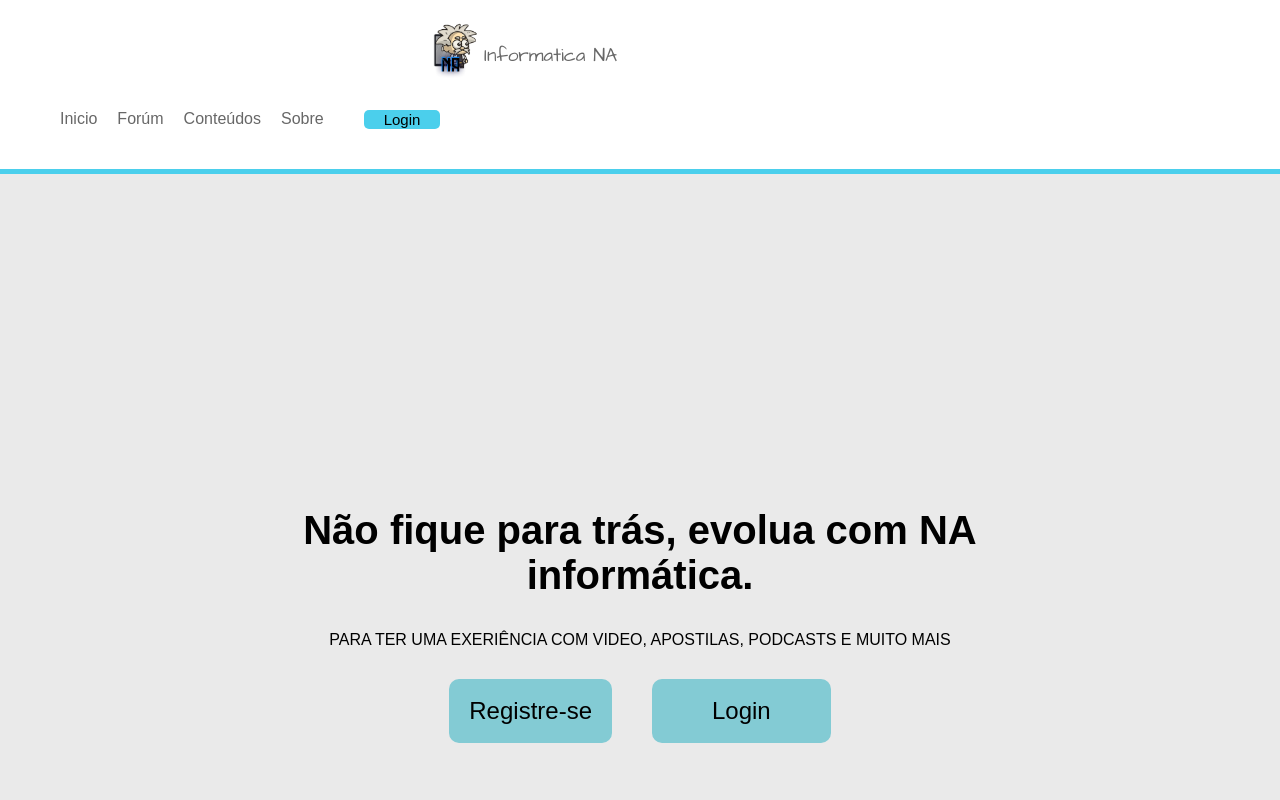
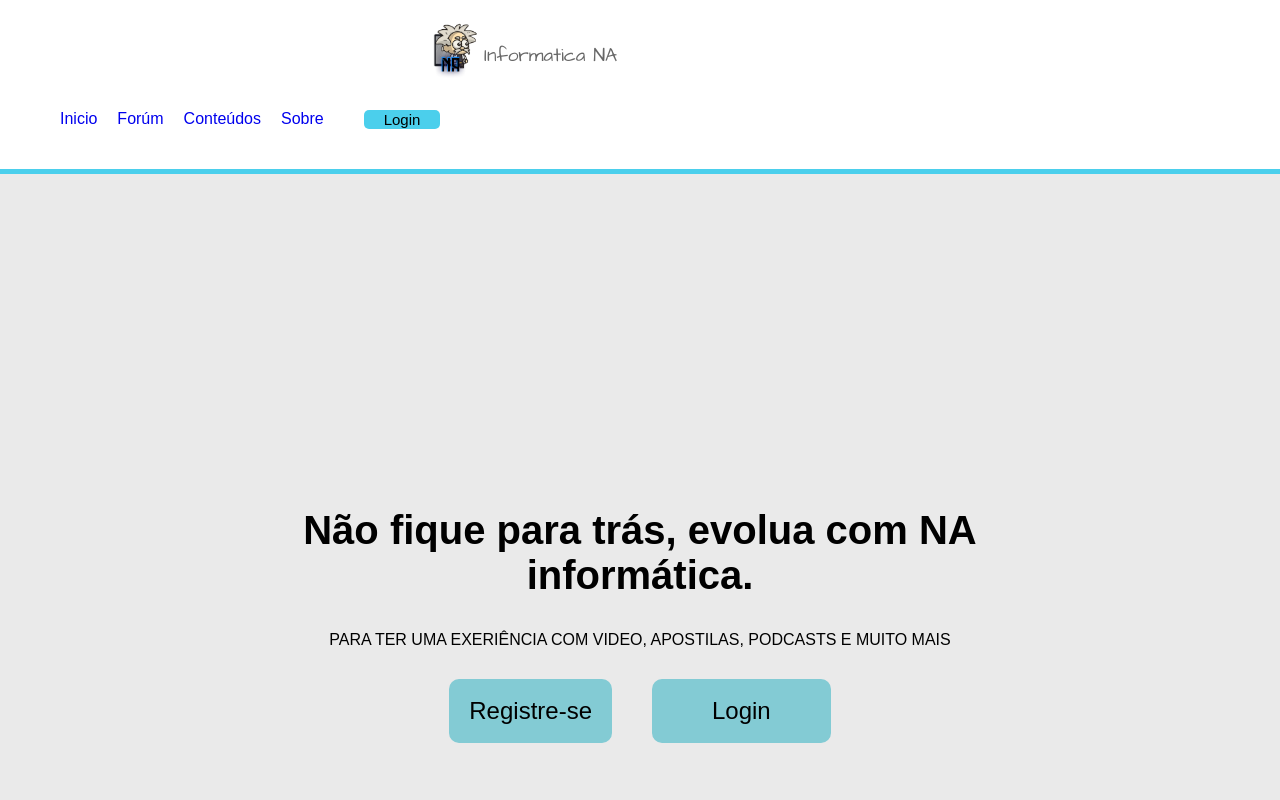
Before and after one commit to JeanRojasD/React-NA, a React (Create React App) app: page / in a window 1280 px wide. Shown: the top 800 px of the page. Built offline with nearby package versions, Linux system fonts and the light colour scheme.

Commit message:
adicionado o redirecionamento no menu

```diff
--- a/src/components/Menu/index.jsx
+++ b/src/components/Menu/index.jsx
@@ -2,6 +2,8 @@ import React, { useState } from 'react';
 import './index.css';
 import logo from '../../assets/images/logo.png';
 import user from '../../assets/images/user.png';
+import { Link } from 'react-router-dom';
+
 
 
 function Menu(){
@@ -14,10 +16,18 @@ function Menu(){
             </div>
             <nav>
                 <ul className="items">
-                    <li><a href="/">Inicio</a></li>
-                    <li><a href="/">Forúm</a></li>
-                    <li><a href="/">Conteúdos</a></li>
-                    <li><a href="/">Sobre</a></li>
+                    <Link to="/">
+                        <li>Inicio</li>
+                    </Link>
+                    <Link to="/forum">
+                        <li>Forúm</li>
+                    </Link>
+                    <Link to="/content">
+                        <li>Conteúdos</li>
+                    </Link>
+                    <Link to="/home">
+                        <li>Sobre</li>
+                    </Link>
                     <li>
                     {loged&&(
                         <div className="userasset">
--- a/src/pages/Home/index.jsx
+++ b/src/pages/Home/index.jsx
@@ -3,7 +3,6 @@ import './index.css'
 import Menu from '../../components/Menu'
 import Rodape from '../../components/Rodape'
 import Button from '../../components/Button'
-
 
 
 function Home(){
--- a/src/pages/content/index.jsx
+++ b/src/pages/content/index.jsx
@@ -1,17 +1,12 @@
 import React from 'react';
 import Menu from '../../components/Menu';
 import Rodape from '../../components/Rodape';
-import Flecha from '../../components/flecha'
-import arrowl from '../../assets/images/arrowl.png';
-import arrowr from '../../assets/images/arrowr.png';
+import Flecha from '../../components/Flecha'
 import wordlogo from '../../assets/images/word.png';
-import excellogo from '../../assets/images/excel.png';
-import pplogo from '../../assets/images/powerpoint.png';
-import gdlogo from '../../assets/images/googledrive.png';
 
 import './index.css'
 
-function content() {
+function Content() {
     return (
         <div>
             <Menu />
@@ -69,4 +64,4 @@ function content() {
         </div>
     );
 }
-export default content;
+export default Content;
--- a/src/routes.js
+++ b/src/routes.js
@@ -1,15 +1,16 @@
 import React from 'react';
-import { BrowserRouter, Switch, Route } from 'react-router-dom';
-
+import { BrowserRouter as Router, Switch, Route } from 'react-router-dom';
+import Menu from './components/Menu'
 import Home from './pages/Home';
 import Forum from './pages/Forum';
 import Sobre from './pages/Sobre';
-import Content from './pages/content'
-import Specific from './pages/specific'
+import Content from './pages/Content'
+import Specific from './pages/Specific'
 
 function Routes() {
   return (
-    <BrowserRouter>
+    <Router>
+      <div className="App">
         <Switch>
           <Route path="/" exact component={Home} />
           <Route path="/content" exact component={Content} />
@@ -17,7 +18,8 @@ function Routes() {
           <Route path="/specific" exact component={Specific} />
           <Route path="/sobre" exact component={Sobre} />
         </Switch>
-    </BrowserRouter>
+      </div>
+    </Router>
   );
 }
 export default Routes;
```
Lines whose indentation alone changed are shown as unchanged.
